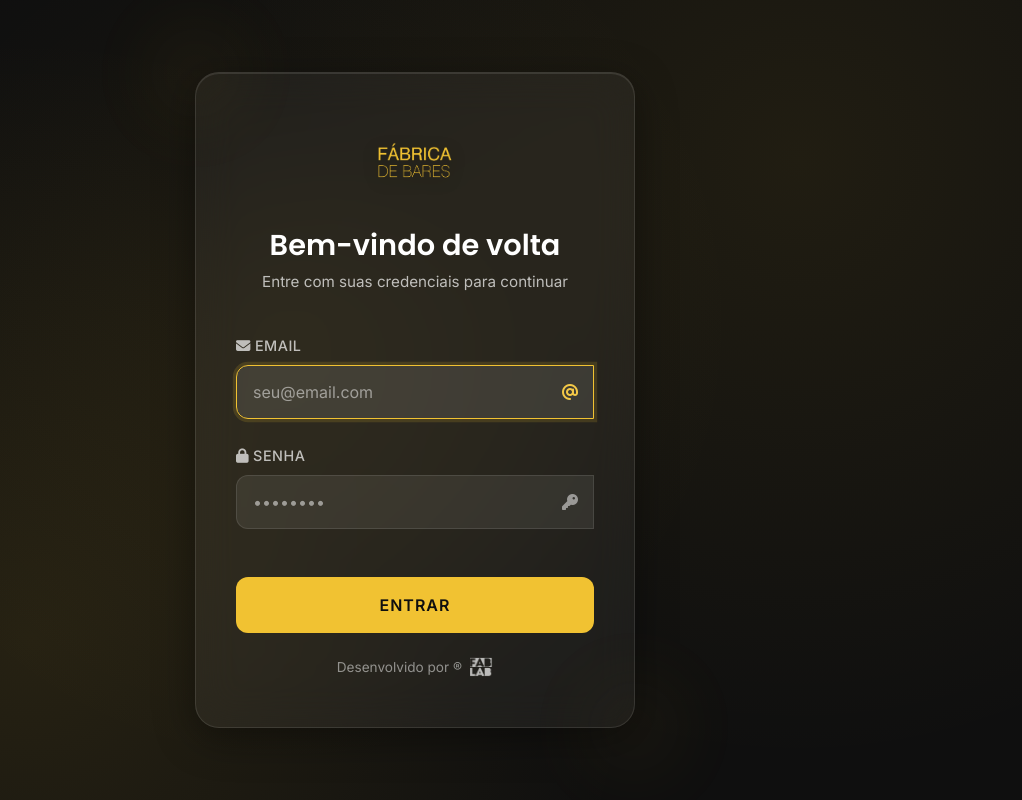
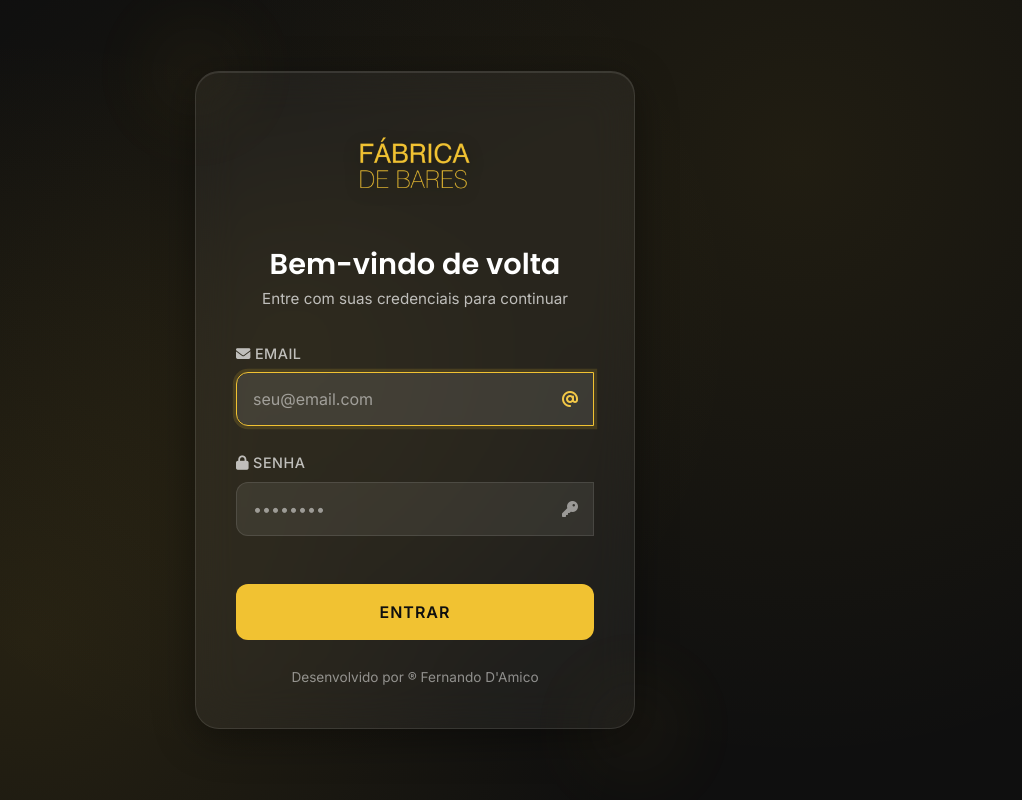
Before and after one commit to octaviobcosta/dashboard-auditoriafb, a Flask app: page /login in a window 1280 px wide. Shown: the whole page, without its empty margins (225-1247 px from the left). Run offline with Flask 3, Linux system fonts and the light colour scheme.

Commit message:
Ajustes finais de design e autenticação
- Auto-reload ativado no run.py para desenvolvimento
- Animação do botão de login mais suave (1.5s)
- Logo principal aumentado para 120px
- Espaçamentos verticais otimizados no login
- Rodapé atualizado: Fernando D'Amico
- Correção na verificação de senha (compatibilidade werkzeug)
- Adicionado generate_hash.py para gerar senhas
- Tratamento de erros melhorado no login

```diff
--- a/run.py
+++ b/run.py
@@ -20,5 +20,5 @@ if __name__ == '__main__':
     # Inicializar banco
     init_db()
 
-    # Rodar aplicação
-    app.run(debug=Config.DEBUG, host='0.0.0.0', port=5000)
+    # Rodar aplicação com auto-reload
+    app.run(debug=True, host='0.0.0.0', port=5000, use_reloader=True)
--- a/src/app.py
+++ b/src/app.py
@@ -52,14 +52,21 @@ def login():
         senha = data.get('senha')
 
         user_data = db.get_usuario_by_email(email)
-        if user_data and check_password_hash(user_data['senha_hash'], senha):
-            user = User(user_data)
-            login_user(user)
-            db.update_ultimo_acesso(user_data['id'])
+        print(f"DEBUG - User data: {user_data}")  # Debug temporário
+        if user_data:
+            try:
+                # Verifica se o hash existe e não está vazio
+                if user_data.get('senha_hash') and check_password_hash(user_data['senha_hash'], senha):
+                    user = User(user_data)
+                    login_user(user)
+                    db.update_ultimo_acesso(user_data['id'])
 
-            if request.is_json:
-                return jsonify({"success": True, "redirect": url_for('dashboard')})
-            return redirect(url_for('dashboard'))
+                    if request.is_json:
+                        return jsonify({"success": True, "redirect": url_for('dashboard')})
+                    return redirect(url_for('dashboard'))
+            except Exception as e:
+                print(f"Erro ao verificar senha: {e}")
+                print(f"Hash recebido: {user_data.get('senha_hash', 'VAZIO')}")
 
         if request.is_json:
             return jsonify({"success": False, "message": "Email ou senha inválidos"}), 401
--- a/templates/login.html
+++ b/templates/login.html
@@ -67,7 +67,7 @@
             background: var(--card-bg);
             backdrop-filter: blur(20px);
             border: 1px solid var(--border-color);
-            padding: 50px 40px;
+            padding: 35px 40px 40px;
             border-radius: 24px;
             box-shadow:
                 0 10px 40px rgba(0, 0, 0, 0.4),
@@ -80,12 +80,12 @@
 
         .login-header {
             text-align: center;
-            margin-bottom: 40px;
+            margin-bottom: 30px;
         }
 
         .login-header img {
-            height: 80px;
-            margin-bottom: 25px;
+            height: 120px;
+            margin-bottom: 20px;
             filter: drop-shadow(0 4px 8px rgba(0, 0, 0, 0.3));
         }
 
@@ -94,7 +94,7 @@
             font-size: 1.8rem;
             font-weight: 600;
             color: var(--text-primary);
-            margin-bottom: 8px;
+            margin-bottom: 6px;
         }
 
         .login-header p {
@@ -162,22 +162,26 @@
             left: 50%;
             width: 0;
             height: 0;
-            background: rgba(26, 26, 26, 0.9);
+            background: linear-gradient(135deg, #d4a017, #f4e04d);
             border-radius: 50%;
             transform: translate(-50%, -50%);
-            transition: width 0.6s, height 0.6s;
+            transition: all 1.5s cubic-bezier(0.25, 0.46, 0.45, 0.94);
+            opacity: 0;
             z-index: 0;
         }
 
         .btn-login:hover::before {
-            width: 600px;
-            height: 600px;
+            width: 700px;
+            height: 700px;
+            opacity: 1;
         }
 
         .btn-login:hover {
-            color: var(--primary-color);
+            color: var(--darker-bg);
             transform: translateY(-2px);
-            box-shadow: 0 8px 20px rgba(241, 194, 50, 0.3);
+            box-shadow: 0 8px 20px rgba(241, 194, 50, 0.4);
+            background: transparent;
+            transition: all 0.6s ease-out;
         }
 
         .btn-login:active {
@@ -304,9 +308,8 @@
             </button>
         </form>
 
-        <div class="text-center mt-4" style="display: flex; align-items: center; justify-content: center; gap: 8px;">
-            <small class="text-muted">Desenvolvido por ®</small>
-            <img src="{{ url_for('static', filename='images/logo/logofablab.png') }}" alt="FabLab" style="height: 20px; opacity: 0.7;">
+        <div class="text-center mt-4">
+            <small class="text-muted">Desenvolvido por ® Fernando D'Amico</small>
         </div>
     </div>
 
```
Also changed, not shown: generate_hash.py (added, +7 -0 lines).
